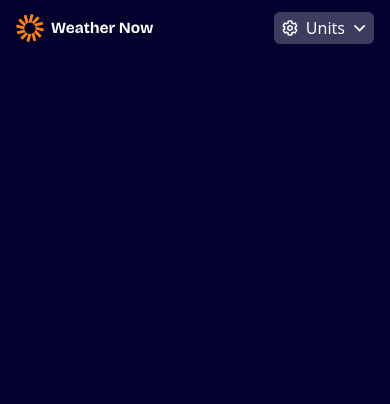
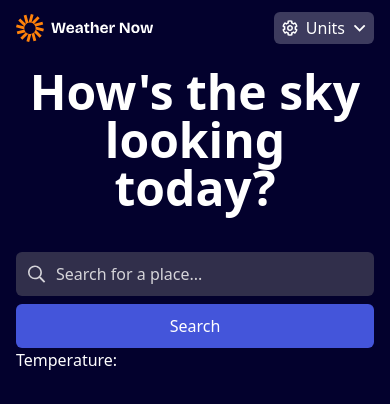
Before and after one commit to DannyHTML/Weather-app, a Vue app: page / in a window 390 px wide. Shown: the top 404 px of the page. Built offline with nearby package versions, Linux system fonts and the light colour scheme.

Commit message:
Created the mobile layout for the searchBar and the title. Also added the button but still needs its func...

```diff
--- a/src/App.vue
+++ b/src/App.vue
@@ -1,10 +1,12 @@
 <script setup lang="ts">
 import HeaderSite from './components/header/HeaderSite.vue';
+import SearchBar from './components/SearchBar.vue';
 </script>
 
 <template>
     <main class="container">
         <HeaderSite />
+        <SearchBar />
     </main>
 </template>
 
--- /dev/null
+++ b/src/components/SearchBar.vue
@@ -0,0 +1,37 @@
+<template>
+    <div class="text-white">
+        <div class="my-3 text-white">
+            <h1 class="px-2 text-center text-5xl font-bold">How's the sky looking today?</h1>
+        </div>
+        <div class="mt-10 flex flex-col gap-2">
+            <span class="relative">
+                <input
+                    type="text"
+                    placeholder="Search for a place..."
+                    @keyup.enter="weatherStore.fetchWeather(getCity)"
+                    v-model="getCity"
+                    class="relative w-full rounded-md bg-neutral-700 py-2.5 pr-5 pl-10 placeholder:text-neutral-200 focus:outline-none"
+                />
+                <img
+                    src="/src/assets/images/icon-search.svg"
+                    alt="search-icon"
+                    class="absolute top-1/2 left-0 ml-3 w-4.5 -translate-y-1/2"
+                />
+            </span>
+            <button type="button" class="w-full rounded-md bg-blue-500 p-2.5">Search</button>
+        </div>
+        <div>Temperature: {{ weatherStore.currentWeatherTemp }}</div>
+        <div>
+            {{ getCity }}
+        </div>
+    </div>
+</template>
+
+<script setup lang="ts">
+import { ref } from 'vue';
+import { useWeatherStore } from '../stores/weather-store';
+
+const getCity = ref('');
+
+const weatherStore = useWeatherStore();
+</script>
```
